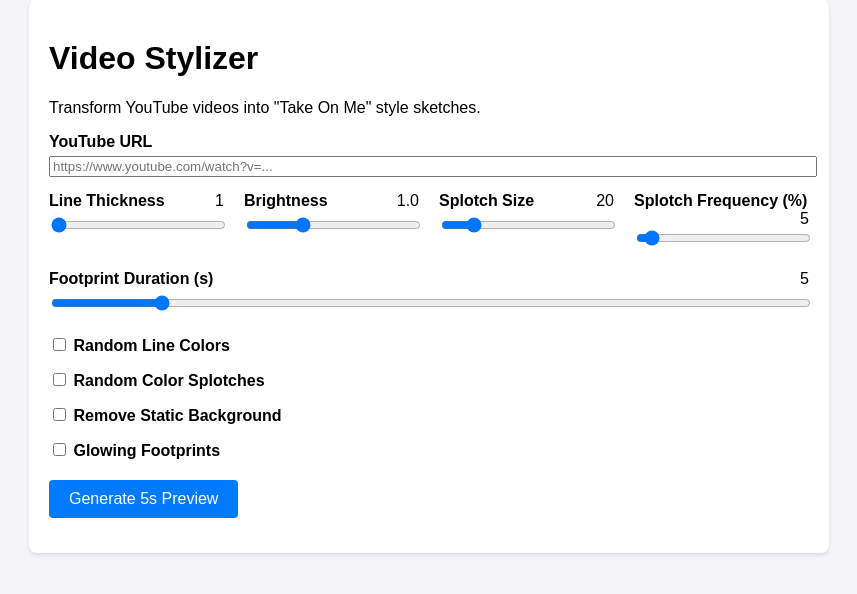
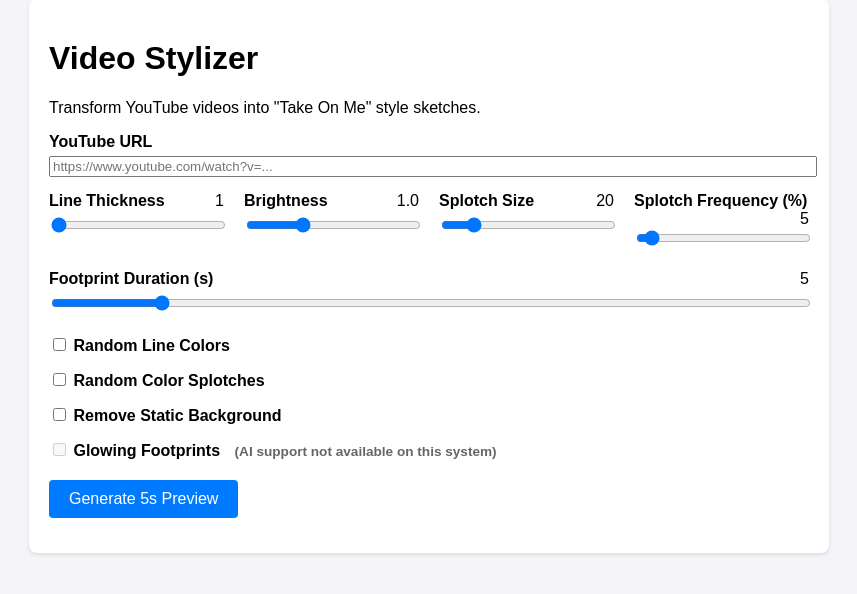
Before and after one commit to areninger-lab/vid, a Flask app: template templates/index.html in a window 1280 px wide. Shown: the part 21-615 px from the top of the page, without its empty margins (211-1068 px from the left). Run offline with Flask 3, Linux system fonts and the light colour scheme; the template is opened without the code that fills it, so the values that code supplies are empty.

Commit message:
Make mediapipe an optional dependency for better compatibility
- Wrapped mediapipe import in a try-except block to prevent app crashes on unsupported systems.
- Updated UI to disable 'Glowing Footprints' and show a helpful message if mediapipe is missing.
- Added explicit error handling in the processing engine if an unavailable feature is requested.

Co-authored-by: areninger-lab <268759873+areninger-lab@users.noreply.github.com>

```diff
--- a/app.py
+++ b/app.py
@@ -5,7 +5,7 @@ import uuid
 import logging
 from flask import Flask, render_template, request, jsonify, send_from_directory
 from downloader import download_youtube_video
-from processor import process_video
+from processor import process_video, MEDIAPIPE_AVAILABLE
 
 app = Flask(__name__)
 
@@ -61,7 +61,7 @@ def run_job(job_id, url, thickness, brightness, random_line_color, random_splotc
 
 @app.route('/')
 def index():
-    return render_template('index.html')
+    return render_template('index.html', mediapipe_available=MEDIAPIPE_AVAILABLE)
 
 @app.route('/submit', methods=['POST'])
 def submit():
--- /dev/null
+++ b/requirements.txt
@@ -0,0 +1,6 @@
+flask
+yt-dlp
+opencv-python-headless
+numpy
+moviepy
+mediapipe
--- a/templates/index.html
+++ b/templates/index.html
@@ -61,7 +61,13 @@
             <label><input type="checkbox" id="remove-background"> Remove Static Background</label>
         </div>
         <div class="form-group">
-            <label><input type="checkbox" id="glowing-footprints"> Glowing Footprints</label>
+            <label>
+                <input type="checkbox" id="glowing-footprints" {% if not mediapipe_available %}disabled{% endif %}>
+                Glowing Footprints
+                {% if not mediapipe_available %}
+                <span style="color: #666; font-size: 0.85em; margin-left: 10px;">(AI support not available on this system)</span>
+                {% endif %}
+            </label>
         </div>
 
         <div class="form-group" style="margin-top: 20px;">
```
Also changed, not shown: processor.py (+9 -1 lines), README.md, 2 other files.
